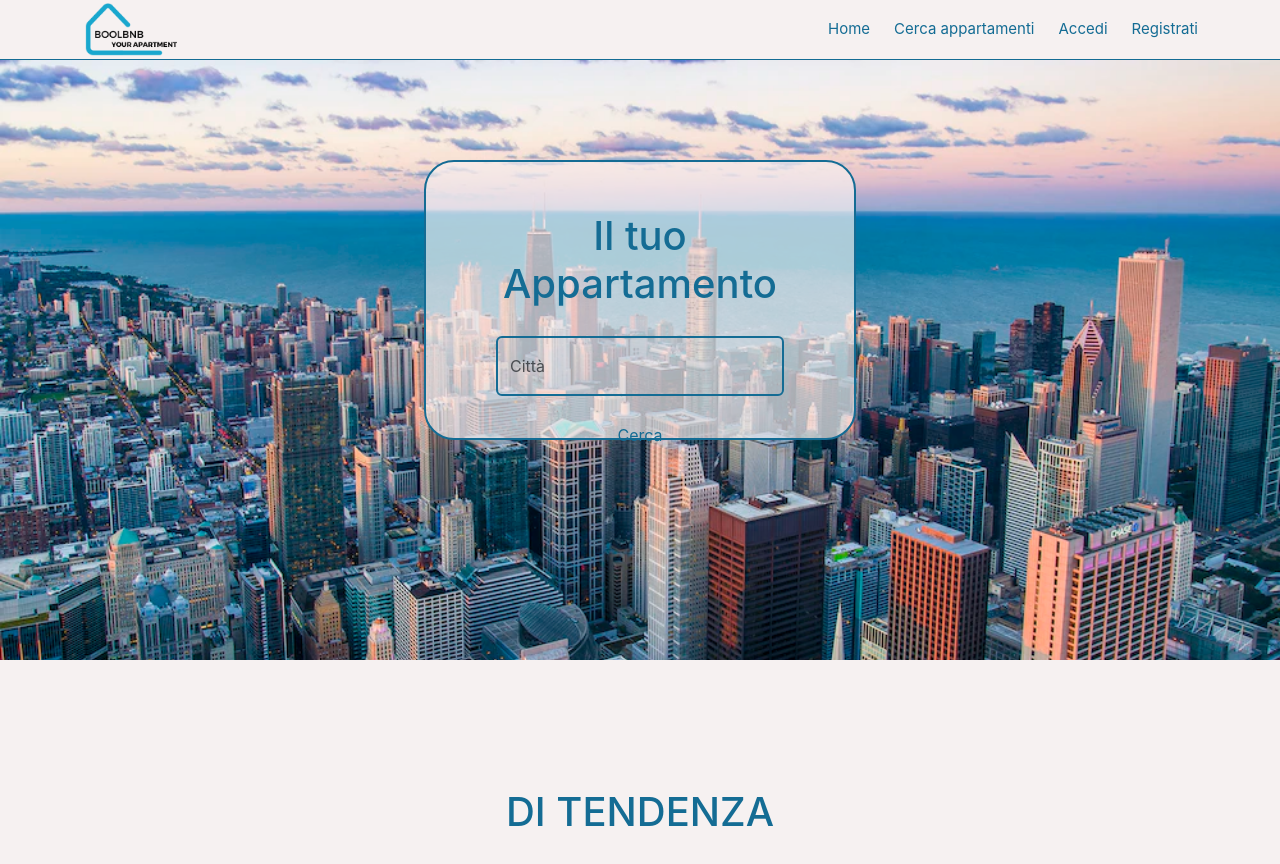
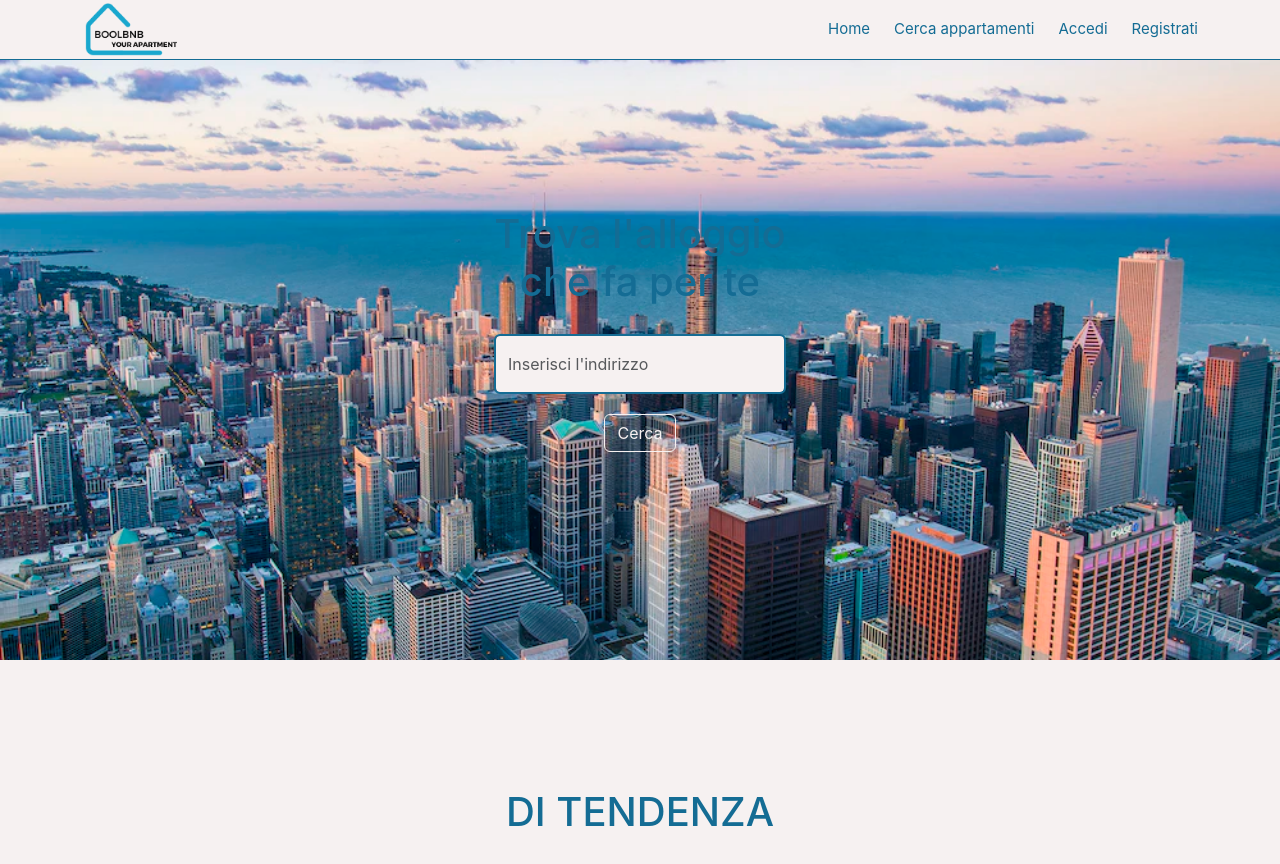
Before and after one commit to Alethepata/boolbnb-front, a Vue app: page / in a window 1280 px wide. Shown: the top 864 px of the page. Built offline with nearby package versions, Linux system fonts and the light colour scheme; no server answers.

Commit message:
[fix]style jumbotron

```diff
--- a/src/components/partials/Jumbotron.vue
+++ b/src/components/partials/Jumbotron.vue
@@ -121,12 +121,12 @@ name: 'Jumbotron',
 <template>
     <div class="jumbotron">
         <div class="search-bar">
-            <h1>Il tuo Appartamento</h1>
+            <h1>Trova l'alloggio che fa per te</h1>
             <div class="bar">
                 <input
                 class="form-control me-2"
                 type="search"
-                placeholder="Città"
+                placeholder="Inserisci l'indirizzo"
                 id="city"
                 v-model="store.position"
                 @keyup = 'this.getApi()'
@@ -155,8 +155,6 @@ name: 'Jumbotron',
     height: 600px;
     .search-bar {
         margin: 0 auto;
-        background-color: #f6f1f1b1;
-        border: 2px solid #146C94;
         padding: 50px;
         width: 40%;
         height: 70%;
@@ -177,13 +175,14 @@ name: 'Jumbotron',
             text-align: center;
             padding: 20px;
             input {
+                background-color: #F6F1F1;
                 border: 2px solid #146C94;
                 height: 60px;
-                background-color: rgba(255, 255, 255, 0);
             }
             button {
                 margin: 20px;
-                color: #146C94;
+                color: #F6F1F1;
+                border: 1px solid #F6F1F1;
                 &:hover {
                     background-color: #19A7CE;
                 }
--- a/src/pages/RicercaAppartamenti.vue
+++ b/src/pages/RicercaAppartamenti.vue
@@ -139,11 +139,11 @@ export default {
 
 <template>
   <div class="container my-5">
+
     <h1>Ricerca Avanzata</h1>
-
-  <div class="row row-cols-5">
-
-    <div class="col inputSearch">
+    <div class="high-filter d-flex ">
+      <div class="filter-side">
+        <div class="col-8 inputSearch">
           <input
             class="form-control me-2"
             type="search"
@@ -159,26 +159,21 @@ export default {
           </ul>
         </div>
 
-    <div class="col">
+        <div class="col-4 pt-3">
           <input type="number" class="form-control" id="rangekm" v-model="range">
         </div>
-    <div class="col">
+        <div class="col-4 pt-3">
           <input type="number" class="form-control" id="beds" v-model="beds">
         </div>
-    <div class="col">
+        <div class="col-4 pt-3">
           <input type="number" class="form-control" id="rooms" v-model="rooms">
         </div>
-    <div class="col">
-      <button class="btn btn-outline-success" type="submit" @click="this.GetLatLon()">Search</button>
+        <div class="col-4 pt-5">
+          <button class="btn btn-outline-primary" type="submit" @click="this.GetLatLon()">Search</button>
+        </div>
       </div>
 
-
-
-  </div>
-  <!-- servizi -->
-  <div class="d-flex">
-
-  </div>
+      <div class="service-side">
         <h5 class="text-dark my-3">Servizi aggiuntivi:</h5>
         <div class="d-flex flex-wrap">
           <div  v-for="service in this.services" :key="service.id" class="d-flex">
@@ -186,6 +181,8 @@ export default {
             <label class="form-check-label mx-1" :for="service.id">
               {{ service.title }}
             </label>
+          </div>
+        </div>
       </div>
   </div>
 
@@ -210,5 +207,15 @@ export default {
             z-index: 999;
         }
 }
+.filter-side {
+  width: 50%;
+  padding: 50px;
+}
+
+
+.service-side {
+  width: 50%;
+  padding: 50px;
+}
 
 </style>
```
Lines whose indentation alone changed are shown as unchanged.
